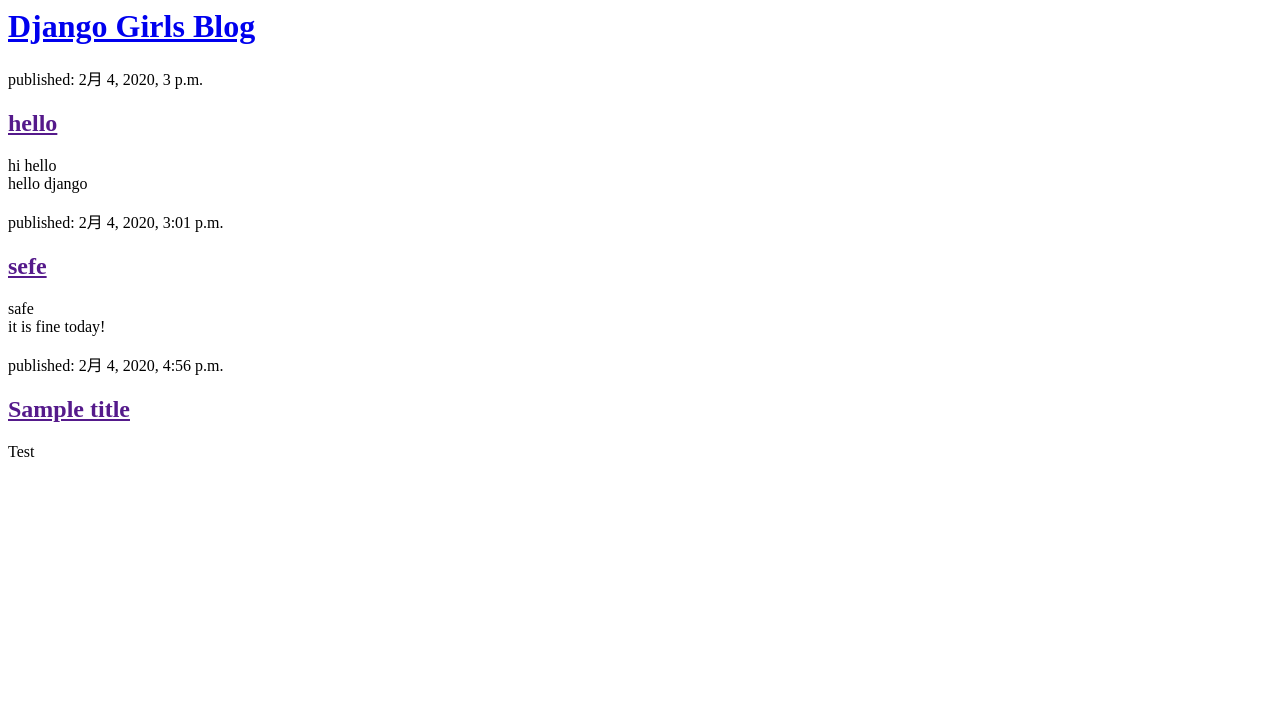
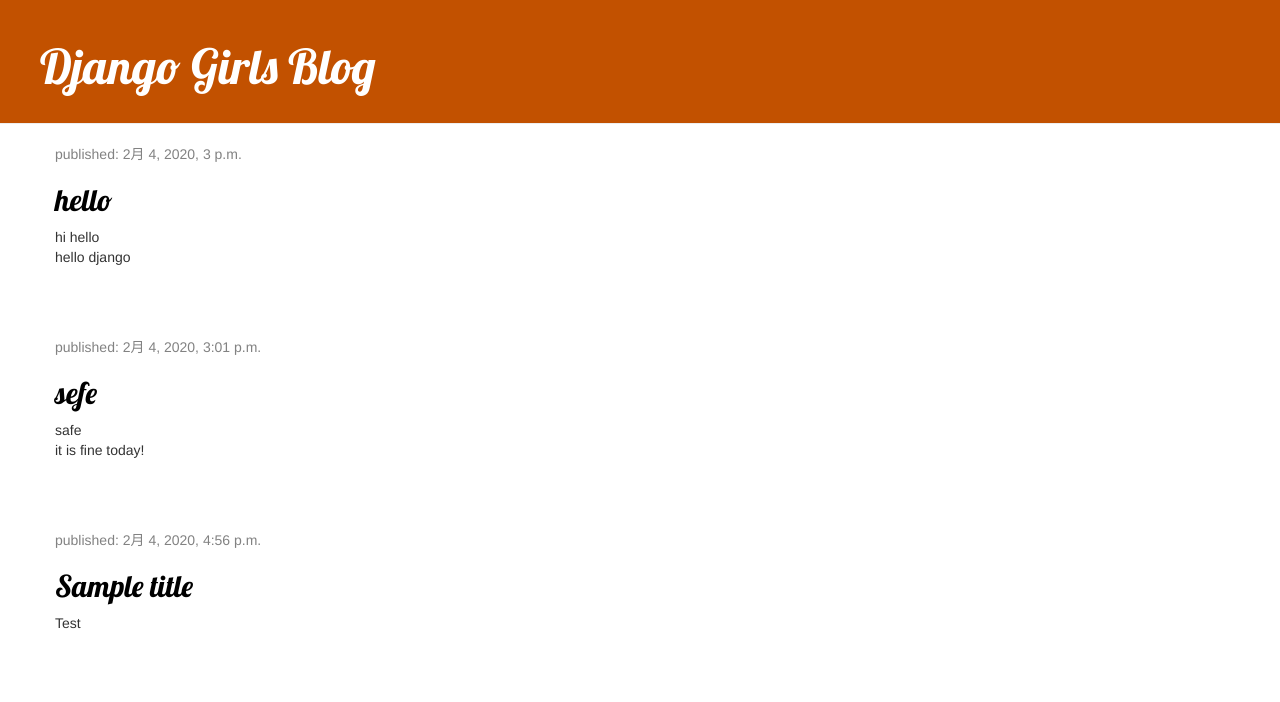
Before and after one commit to kawashim227/DjangoGirlsSmp, a Django app: page / in a window 1280 px wide. Shown: the top 702 px of the page. Run offline with Django 3.2, Linux system fonts and the light colour scheme; data comes from the database, SQL or seed files in the repository; both versions use the stored data as it was after the commit; some libraries are stand-ins or nearby versions.

Commit message:
template拡張など

```diff
--- /dev/null
+++ b/mysite/blog/static/css/blog.css
@@ -0,0 +1,46 @@
+.page-header{
+    background-color: #C25100;
+    margin-top:0;
+    padding: 20px 20px 20px 40px;
+}
+
+.page-header h1, .page-header h1 a, .page-header h1 a:visited, .page-header h1 a:active {
+    color: #ffffff;
+    font-size: 36pt;
+    text-decoration: none;
+}
+
+.content {
+    margin-left: 40px;
+}
+
+h1, h2, h3, h4 {
+    font-family: 'Lobster', cursive;
+}
+
+.date {
+    color: #828282;
+}
+
+.save {
+    float: right;
+}
+
+.post-form textarea, .post-form input {
+    width: 100%;
+}
+
+.top-menu, .top-menu:hover, .top-menu:visited {
+    color: #ffffff;
+    float: right;
+    font-size: 26pt;
+    margin-right: 20px;
+}
+
+.post {
+    margin-bottom: 70px;
+}
+
+.post h2 a, .post h2 a:visited {
+    color: #000000;
+}
--- /dev/null
+++ b/mysite/blog/templates/blog/base.html
@@ -0,0 +1,24 @@
+{% load static %}
+<html>
+<head>
+    <link rel="stylesheet" href="//maxcdn.bootstrapcdn.com/bootstrap/3.2.0/css/bootstrap.min.css">
+    <link rel="stylesheet" href="//maxcdn.bootstrapcdn.com/bootstrap/3.2.0/css/bootstrap-theme.min.css">
+    <link rel="stylesheet" href="//fonts.googleapis.com/css?family=Lobster&subset=latin,latin-ext" type="text/css">
+    <link rel="stylesheet" href="{% static 'css/blog.css' %}">
+    <title>Django Girls blog</title>
+</head>
+<body>
+    <div class="page-header">
+        <h1><a href="/">Django Girls Blog</a></h1>
+    </div>
+
+    <div class="content container">
+        <div class="row">
+            <div class="col-md-8">
+                {% block content %}
+                {% endblock %}
+            </div>
+        </div>
+    </div>
+</body>
+</html>
--- a/mysite/blog/templates/blog/post_list.html
+++ b/mysite/blog/templates/blog/post_list.html
@@ -1,19 +1,13 @@
-<html>
-<head>
-    <title>Django Girls blog</title>
-</head>
-<body>
-    <div>
-        <h1><a href="/">Django Girls Blog</a></h1>
-    </div>
+{% extends 'blog/base.html' %}
 
-{% for post in posts %}
-    <div>
-        <p>published: {{ post.published_date }}</p>
-        <h2><a href="">{{ post.title }}</a></h2>
-        <p>{{ post.text|linebreaksbr }}</p>
-    </div>
-{% endfor %}
-
-</body>
-</html>
+{% block content %}
+    {% for post in posts %}
+        <div class="post">
+            <div class="date">
+                <p>published: {{ post.published_date }}</p>
+            </div>
+            <h2><a href="{% url 'post_detail' pk=post.pk %}">{{ post.title }}</a></h2>
+            <p>{{ post.text|linebreaksbr }}</p>
+        </div>
+    {% endfor %}
+{% endblock %}
--- a/mysite/blog/urls.py
+++ b/mysite/blog/urls.py
@@ -3,5 +3,5 @@ from . import views
 
 urlpatterns = [
     path('', views.post_list, name='post_list'),
-
+    path('post/<int:pk>/', views.post_detail, name='post_detail'),
 ]
--- a/mysite/blog/views.py
+++ b/mysite/blog/views.py
@@ -1,4 +1,4 @@
-from django.shortcuts import render
+from django.shortcuts import render, get_object_or_404
 from django.utils import timezone
 from .models import Post
 
@@ -6,3 +6,7 @@ from .models import Post
 def post_list(request):
     posts = Post.objects.filter(published_date__lte=timezone.now()).order_by('published_date')
     return render(request, 'blog/post_list.html', {'posts': posts})
+
+def post_detail(request, pk):
+    post = get_object_or_404(Post, pk=pk)
+    return render(request, 'blog/post_detail.html', {'post': post})
```
Also changed, not shown: mysite/blog/templates/blog/post_detail.html (added, +13 -0 lines), mysite/db.sqlite3.
